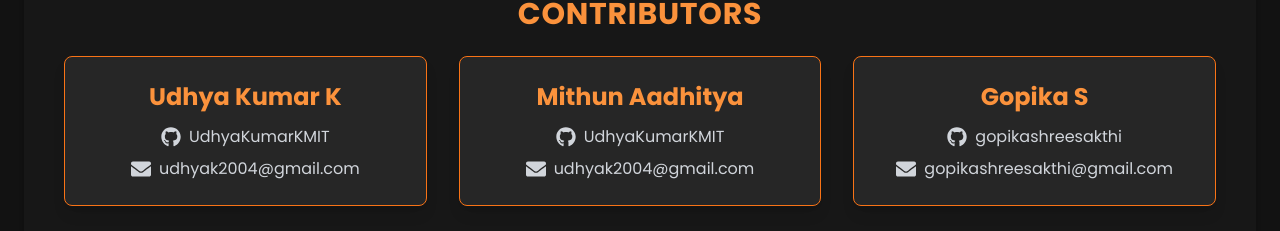
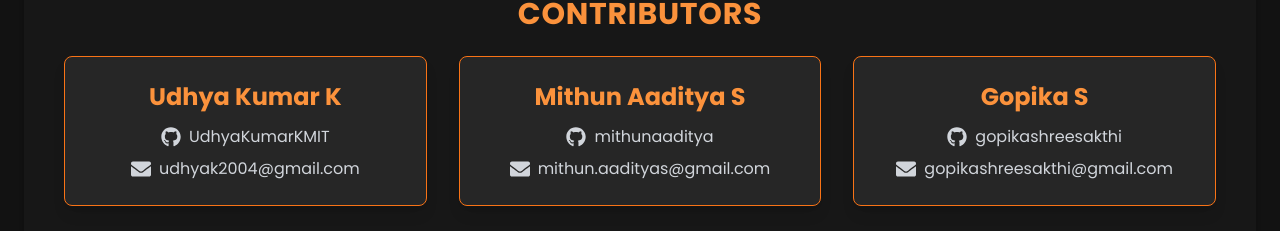
Before and after one commit to UdhyaKumarKMIT/AI-Image-Prompt-Generator-Model, a React (Vite) app in the folder Frontend/PromptGenerator/: page / in a window 1280 px wide. Shown: the part 2195-2426 px from the top of the page. Built offline with nearby package versions, Linux system fonts and the light colour scheme.

Commit message:
Protegi and Mongo

```diff
--- a/Frontend/PromptGenerator/src/components/Footer.jsx
+++ b/Frontend/PromptGenerator/src/components/Footer.jsx
@@ -10,10 +10,10 @@ function Footer() {
       email: "udhyak2004@gmail.com",
     },
     {
-      name: "Mithun Aadhitya",
-      github: "https://github.com/UdhyaKumarKMIT",
-      githubHandle: "UdhyaKumarKMIT",
-      email: "udhyak2004@gmail.com",
+      name: "Mithun Aaditya S",
+      github: "https://github.com/mithunaaditya",
+      githubHandle: "mithunaaditya",
+      email: "mithun.aadityas@gmail.com",
     },
     {
       name: "Gopika S",
--- a/Frontend/PromptGenerator/src/components/ImageUploader.jsx
+++ b/Frontend/PromptGenerator/src/components/ImageUploader.jsx
@@ -45,7 +45,6 @@ export default function ImageUploader({ setGeneratedText }) {
       );
 
       setGeneratedText(response.data.caption);
-      alert(response.data.caption);
     } catch (err) {
       alert("Failed to generate caption. Check backend.");
     }
```
Also changed, not shown: 28 other files (tests, documents, lock files or other folders).
